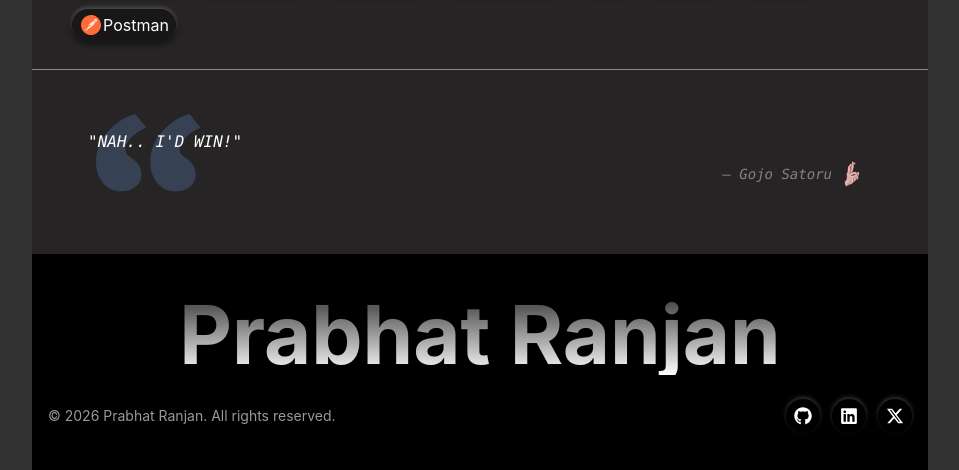
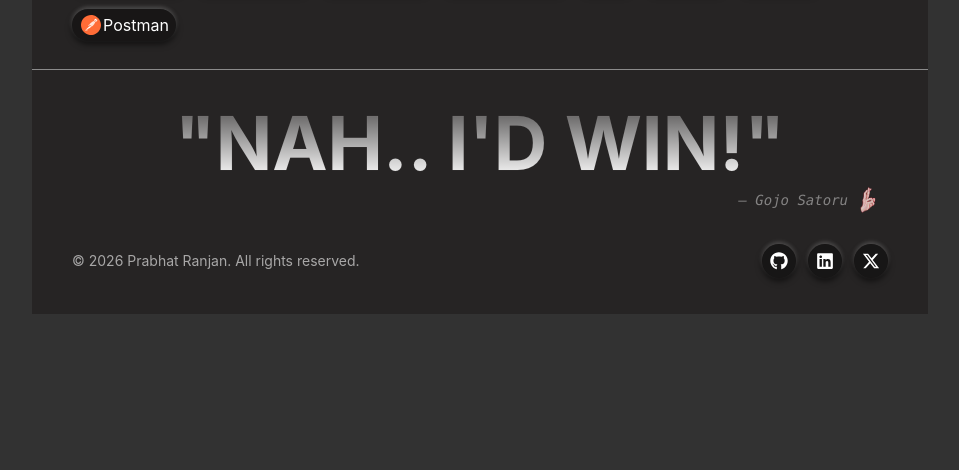
Before and after one commit to PrRj06/portfolio, a React (Vite) app: page / in a window 1280 px wide. Shown: the part 1849-2319 px from the top of the page, without its empty margins (160-1119 px from the left). After the commit the page ends 2163 px from the top, so only its background shows below. Built offline with nearby package versions, Linux system fonts and the light colour scheme.

Commit message:
refactor: some changes in footer

```diff
--- a/src/app/App.jsx
+++ b/src/app/App.jsx
@@ -5,7 +5,6 @@ import GitActivity from '../components/GitActivity';
 import About from '../components/About';
 import TechStack from '../components/TechStack';
 import ProofOfWork from '../components/ProofOfWork';
-import Quote from '../components/Quote';
 import Footer from '../components/Footer';
 function App() {
   return (
@@ -18,7 +17,6 @@ function App() {
         <ProofOfWork/>
         <GitActivity username="PrRj06"/>
         <TechStack/>
-        <Quote/>
         <Footer/>
       </div>
     </>
--- a/src/components/Copyright.jsx
+++ b/src/components/Copyright.jsx
@@ -1,8 +1,10 @@
 function Copyright() {
   return (
-    <p className="text-sm text-white/60">
-      &copy; {new Date().getFullYear()} Prabhat Ranjan. All rights reserved.
-    </p>
+    <>
+      <p className="text-sm text-white/60">
+        &copy; {new Date().getFullYear()} Prabhat Ranjan. All rights reserved.
+      </p>
+    </>
   );
 }
 
--- a/src/components/Footer.jsx
+++ b/src/components/Footer.jsx
@@ -1,4 +1,4 @@
-import NameText from "./NameText";
+import Quote from "./Quote";
 import Copyright from "./Copyright";
 import SocialButton from "./SocialButton";
 
@@ -14,18 +14,22 @@ const links = {
 
 function Footer() {
     return (
-    <footer className="w-full overflow-hidden bg-black py-10">
-      <NameText />
-
-      <div className="z-10  mt-6 flex w-full flex-col items-center justify-between gap-3 px-4 sm:flex-row">
+        <>
+            <hr className='text-(--secondary)'/>
+            <footer className="w-full overflow-hidden bg-(--card-bg) px-(--padding-x) py-9">
+                <Quote />
+                <div className="mt-6 flex w-full flex-col items-center justify-between gap-5 text-center sm:flex-row sm:text-left">
+                    <div className="flex flex-col gap-1">
                         <Copyright />
-        <div className="w-fit h-fit flex gap-3">
+                    </div>
+                    <div className="flex h-fit w-fit items-center gap-3">
                         <SocialButton icon={FaGithub} label="Github" link={links.github}/>
                         <SocialButton icon={FaLinkedin} label="LinkedIn" link={links.linkedin}/>
                         <SocialButton icon={FaXTwitter} label="Twitter" link={links.twitter}/>
                     </div>
                 </div>
             </footer>
+        </>
     );
 }
 
--- a/src/components/NameText.jsx
+++ b/src/components/NameText.jsx
@@ -4,7 +4,8 @@ function NameText() {
         <div className="relative w-full text-(--primary)">
             <svg className="w-full select-none"viewBox="0 0 3300 300" fill="none" xmlns="http://www.w3.org/2000/svg">
                 <text x="50%" y="50%" textAnchor="middle" dominantBaseline="central" stroke="currentColor" strokeOpacity="0.1" strokeWidth="2" fill="url(#fluid_gradient_text_linear)" className="font-sans text-[300px] font-bold text-white">
-                    Prabhat Ranjan
+                    "NAH.. I'D WIN!"
+                    <img className="w-10 h-10 " src="/gojo-finger.png"/>
                 </text>
                 <defs>
                     <linearGradient id="fluid_gradient_text_linear" y1="0" x2="1650" y2="300" gradientUnits="userSpaceOnUse" x1="1650">
--- a/src/components/Quote.jsx
+++ b/src/components/Quote.jsx
@@ -1,18 +1,12 @@
+import NameText from "./NameText";
 function Quote(){
     return(
         <>
-            <hr className='text-(--secondary)'/>
-            <div className="bg-(--card-bg) px-10 py-5 w-full">
-                <div class="quote-card-shadow relative px-4 py-10">
-                    <svg aria-hidden="true" width="105" height="78" class="absolute left-6 top-6 fill-gray-700">
-                        <path d="M25.086 77.292c-4.821 0-9.115-1.205-12.882-3.616-3.767-2.561-6.78-6.102-9.04-10.622C1.054 58.534 0 53.411 0 47.686c0-5.273.904-10.396 2.712-15.368 1.959-4.972 4.746-9.567 8.362-13.786a59.042 59.042 0 0 1 12.43-11.3C28.325 3.917 33.599 1.507 39.324 0l11.074 13.786c-6.479 2.561-11.677 5.951-15.594 10.17-3.767 4.219-5.65 7.835-5.65 10.848 0 1.356.377 2.863 1.13 4.52.904 1.507 2.637 3.089 5.198 4.746 3.767 2.41 6.328 4.972 7.684 7.684 1.507 2.561 2.26 5.5 2.26 8.814 0 5.123-1.959 9.19-5.876 12.204-3.767 3.013-8.588 4.52-14.464 4.52Zm54.24 0c-4.821 0-9.115-1.205-12.882-3.616-3.767-2.561-6.78-6.102-9.04-10.622-2.11-4.52-3.164-9.643-3.164-15.368 0-5.273.904-10.396 2.712-15.368 1.959-4.972 4.746-9.567 8.362-13.786a59.042 59.042 0 0 1 12.43-11.3C82.565 3.917 87.839 1.507 93.564 0l11.074 13.786c-6.479 2.561-11.677 5.951-15.594 10.17-3.767 4.219-5.65 7.835-5.65 10.848 0 1.356.377 2.863 1.13 4.52.904 1.507 2.637 3.089 5.198 4.746 3.767 2.41 6.328 4.972 7.684 7.684 1.507 2.561 2.26 5.5 2.26 8.814 0 5.123-1.959 9.19-5.876 12.204-3.767 3.013-8.588 4.52-14.464 4.52Z"></path>
-                    </svg>
-                    <p class="relative z-10 font-mono text-base font-medium italic text-(--primary) text-pretty">"NAH.. I'D WIN!"</p>
-                    <div className="flex justify-end items-center">
-                        <p class="font-mono text-sm italic text-pretty text-(--secondary)">— Gojo Satoru</p>
-                        <img className="w-10 h-10 " src="/gojo-finger.png"/>
-                    </div>
-
+            <div className="w-full">
+                <NameText />
+                <div className="flex items-center justify-end">
+                    <p className="font-mono text-sm italic text-pretty text-(--secondary)">— Gojo Satoru</p>
+                    <img className="w-10 h-10 " src="/gojo-finger.png"/>
                 </div>
             </div>
 
```
Lines whose indentation alone changed are shown as unchanged.
